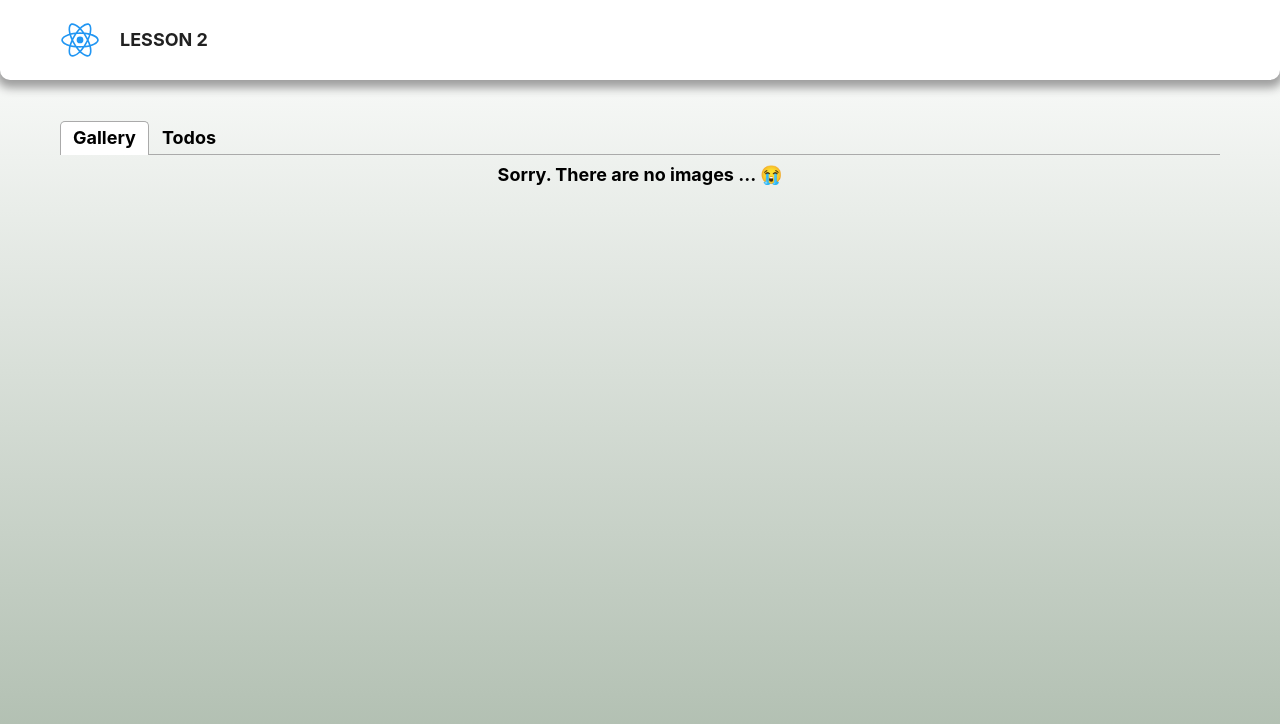
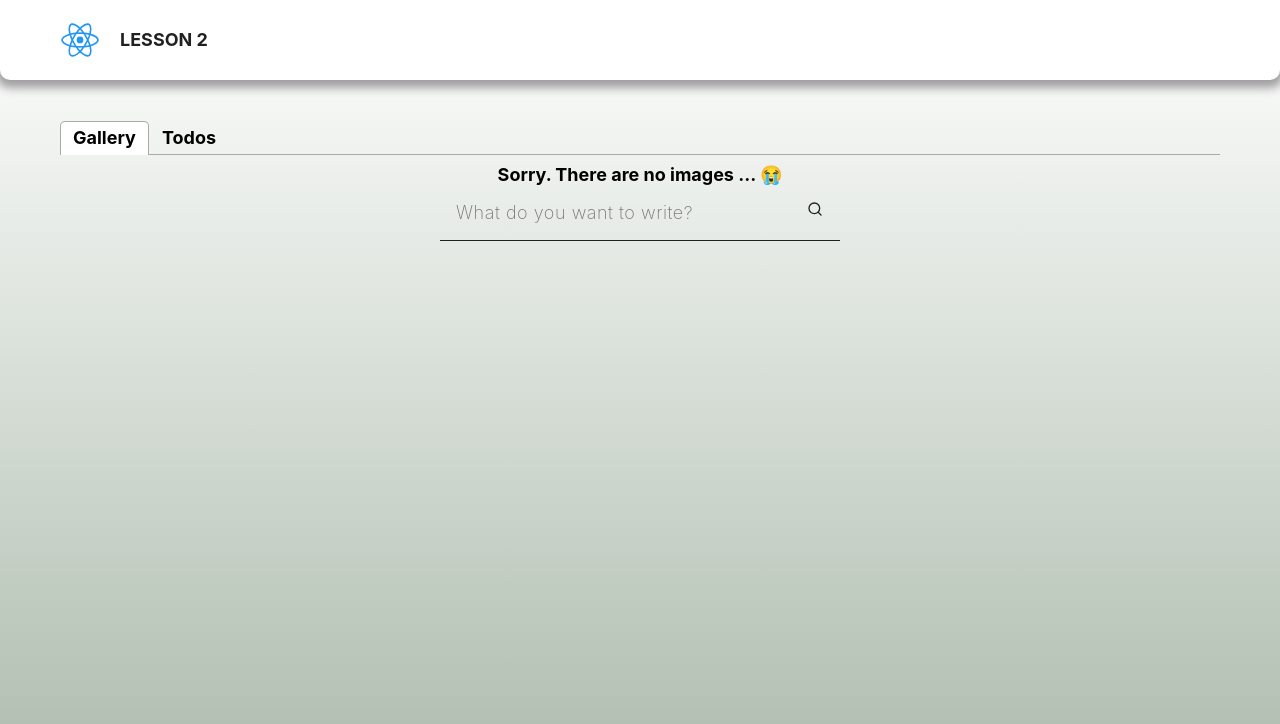
Before and after one commit to Maxus94/react-blended-2, a React (Create React App) app: page / in a window 1280 px wide. Shown: the top 724 px of the page. Built offline with nearby package versions, Linux system fonts and the light colour scheme.

Commit message:
task1-start

```diff
--- a/src/components/SearchForm/SearchForm.jsx
+++ b/src/components/SearchForm/SearchForm.jsx
@@ -4,7 +4,34 @@ import { FiSearch } from 'react-icons/fi';
 import { FormBtn, InputSearch, SearchFormStyled } from './SearchForm.styled';
 
 export class SearchForm extends Component {
+  state = {
+    searchText: '',
+  };
+
+  handleChange = evt => {
+    this.setState({ searchText: evt.target.value });
+  };
+
+  handleSubmit = evt => {
+    evt.preventDefault();
+    this.props.handleSubmit(this.state.searchText);
+  }
+
   render() {
-    return <h2>SearchForm</h2>;
+    return (
+      <SearchFormStyled  onSubmit={this.handleSubmit}>
+        <FormBtn type="submit">
+          <FiSearch size="16px" />
+        </FormBtn>
+        <InputSearch
+          onChange={this.handleChange}
+          placeholder="What do you want to write?"
+          name="search"
+          required
+          autoFocus
+          value={this.state.searchText}
+        />
+      </SearchFormStyled>
+    );
   }
 }
--- a/src/service/image-service.js
+++ b/src/service/image-service.js
@@ -1,6 +1,6 @@
 import axios from 'axios';
 
-const API_KEY = '';
+const API_KEY = '563492ad6f9170000100000108dc2880626e4436b3634ce1cf6b4d74';
 axios.defaults.baseURL = 'https://api.pexels.com/v1/';
 axios.defaults.headers.common['Authorization'] = API_KEY;
 axios.defaults.params = {
@@ -8,4 +8,8 @@ axios.defaults.params = {
   per_page: 15,
 };
 
-export const getImages = (query, page) => {};
+export const getPhotos = async (query, page) => {
+  const { data } = await axios.get(`search?query=${query}&page=${page}`);
+
+  return data;
+};
--- a/src/tabs/Gallery.jsx
+++ b/src/tabs/Gallery.jsx
@@ -1,13 +1,30 @@
 import { Component } from 'react';
 
 import * as ImageService from 'service/image-service';
-import { Button, SearchForm, Grid, GridItem, Text, CardItem } from 'components';
+import { Button, Grid, GridItem, Text, CardItem, SearchForm } from 'components';
 
 export class Gallery extends Component {
+  state = {
+    searchText: '',
+    page: 1,
+  };
+
+  componentDidUpdate(_, prevState) {
+    const { searchText, page } = this.state;
+    if (searchText !== prevState.searchText || page !== prevState.page) {
+      ImageService.getPhotos(searchText, page);
+    }
+  }
+
+  handleSubmit = searchText => {
+    this.setState({ searchText });
+  };
+
   render() {
     return (
       <>
         <Text textAlign="center">Sorry. There are no images ... 😭</Text>
+        <SearchForm handleSubmit={this.handleSubmit} />
       </>
     );
   }
```
